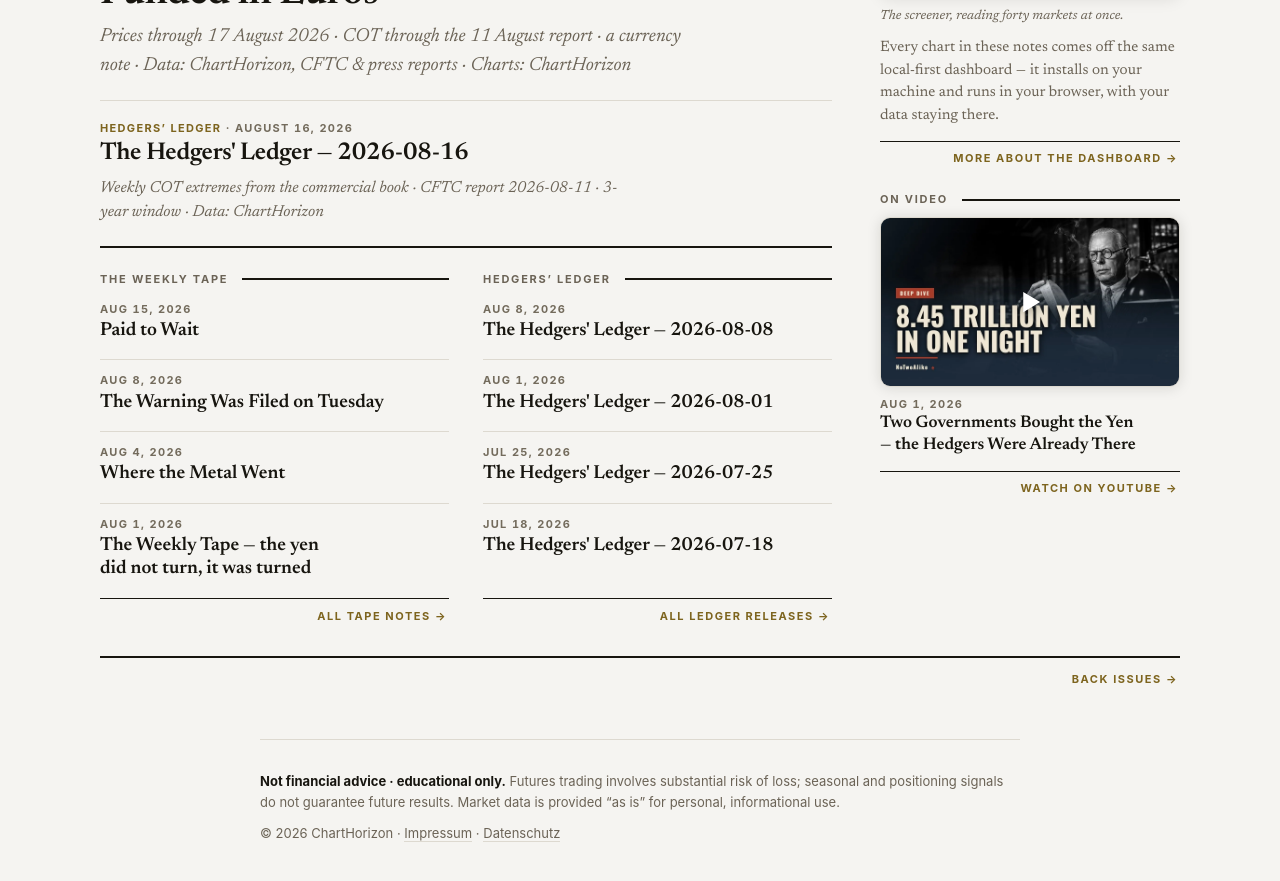
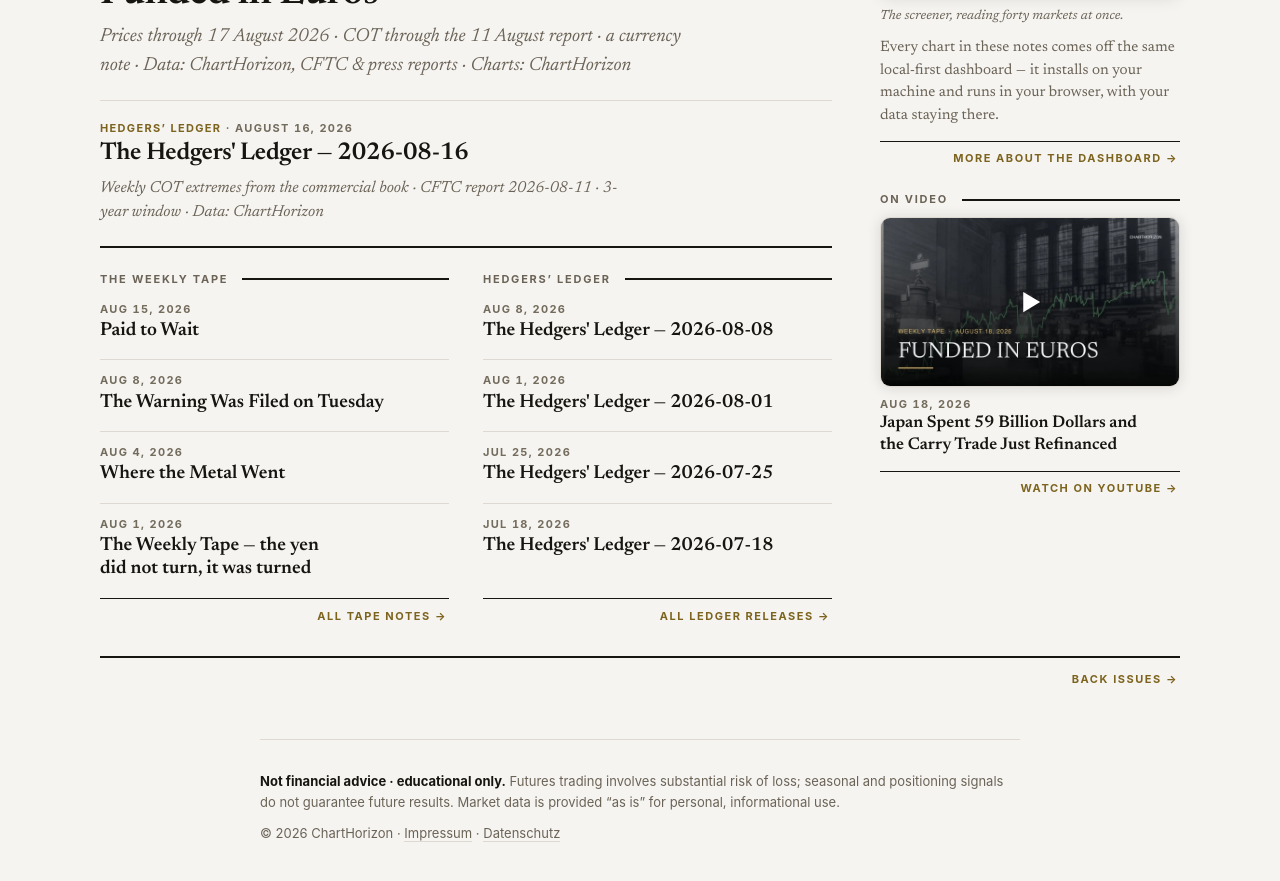
Before and after one commit to ChartHorizon/website, a Jekyll site: the page built from index.html, in a window 1280 px wide and 900 px high, scrolled down 802 px. Shown: the top 881 px of the window. Built offline with Jekyll 4.4.1, drawn with Linux system fonts in a browser that asks for light colours.

Commit message:
cover: the video rail leads with "Funded in Euros"
The 2026-08-18 Weekly Tape has a video, so it takes the "On video" card.
Its still is committed under assets/video/, as ever — the card links out to
YouTube and requests nothing from it.

Co-Authored-By: Claude Opus 5 <noreply@anthropic.com>

```diff
--- a/_data/videos.yml
+++ b/_data/videos.yml
@@ -14,6 +14,11 @@
 #   curl -sfL -o /tmp/yt.jpg "https://i.ytimg.com/vi/<id>/maxresdefault.jpg"
 #   python3 -c "from PIL import Image; Image.open('/tmp/yt.jpg').convert('RGB').save('assets/video/<id>.webp','WEBP',quality=82,method=6)"
 
+- id: v6i-UEXypI0
+  title: "Japan Spent 59 Billion Dollars and the Carry Trade Just Refinanced"
+  date: 2026-08-18
+  alt: "Video title card — Weekly Tape, August 18, 2026: Funded in Euros"
+
 - id: I5oMp63facI
   title: "Two Governments Bought the Yen — the Hedgers Were Already There"
   date: 2026-08-01
```
Also changed, not shown: assets/video/v6i-UEXypI0.webp (added).
